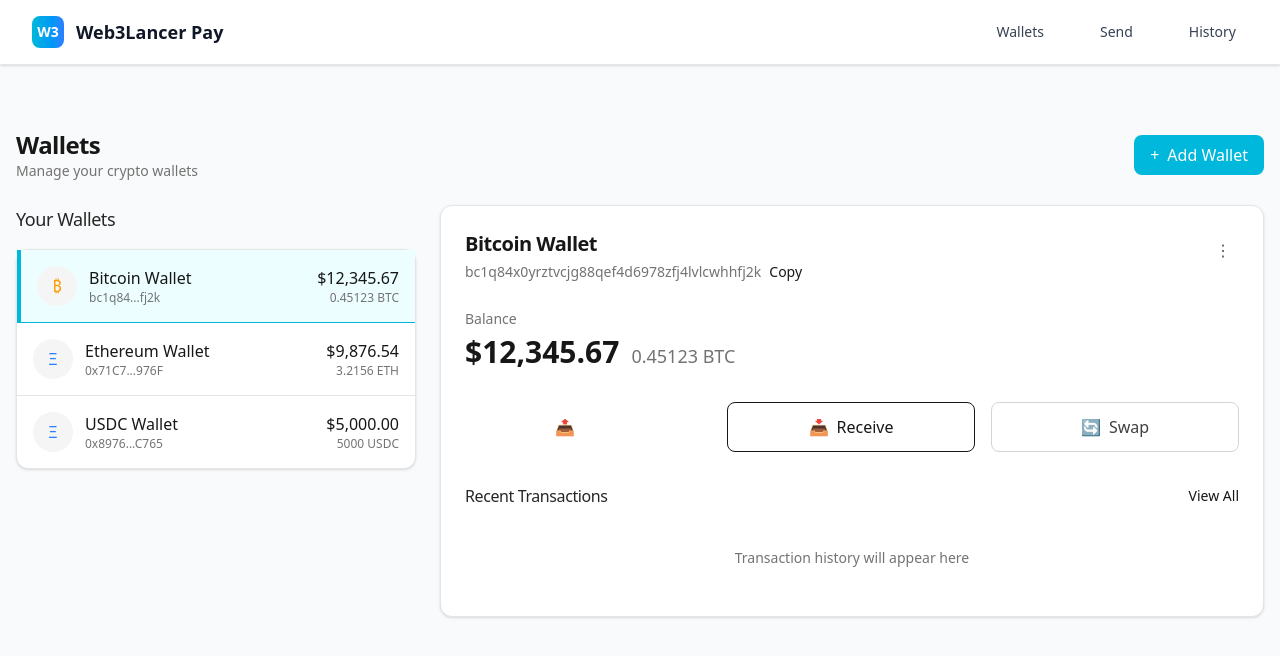
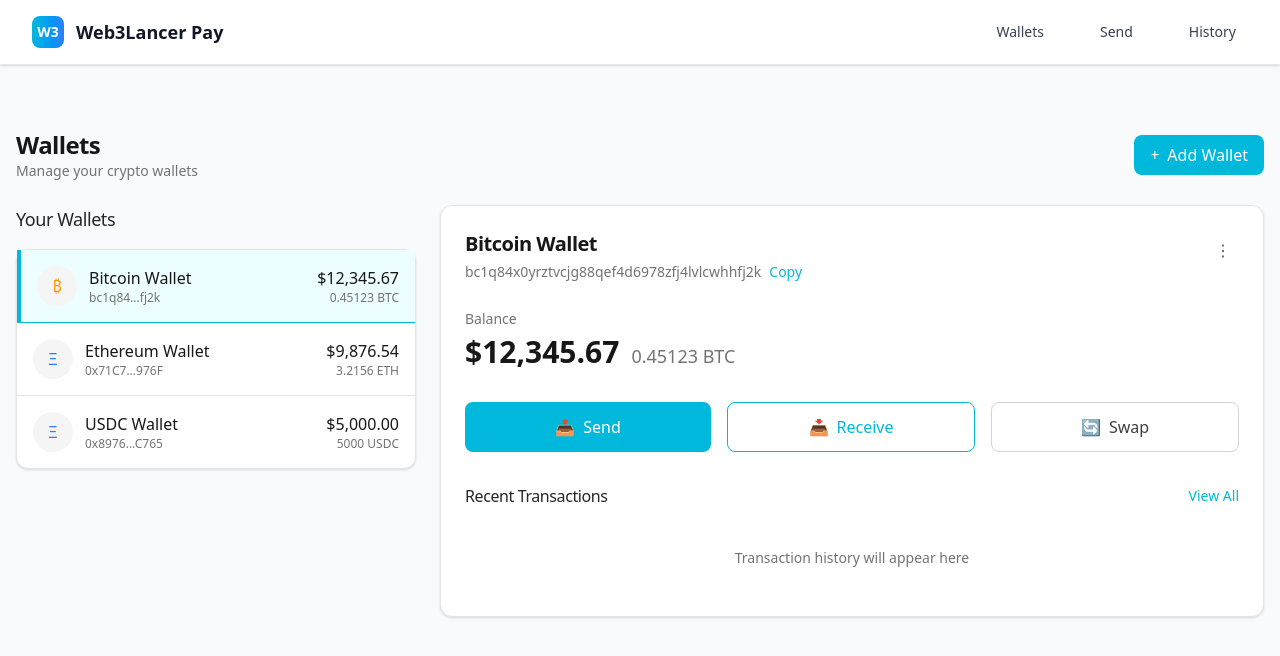
Before and after one commit to web3lancer/pay, a Next.js app: page /wallets in a window 1280 px wide. Shown: the top 656 px of the page. Built offline with nearby package versions, Linux system fonts and the light colour scheme; no server answers.

Commit message:
📆 feat: Update button styles in WalletsClient for improved visual consistency

```diff
--- a/src/app/wallets/WalletsClient.tsx
+++ b/src/app/wallets/WalletsClient.tsx
@@ -173,7 +173,7 @@ export function WalletsClient() {
                     <h2 className="text-xl font-semibold text-neutral-900">{selectedWallet.name}</h2>
                     <div className="flex items-center mt-1">
                       <p className="text-sm text-neutral-500">{selectedWallet.address}</p>
-                      <button className="ml-2 text-primary-500 text-sm hover:text-primary-600">
+                      <button className="ml-2 text-cyan-500 text-sm hover:text-cyan-600">
                         Copy
                       </button>
                     </div>
@@ -201,11 +201,11 @@ export function WalletsClient() {
 
                 {/* Action Buttons */}
                 <div className="flex space-x-4 mb-8">
-                  <button className="flex-1 flex items-center justify-center py-3 bg-primary-500 hover:bg-primary-600 text-white rounded-lg transition-colors">
+                  <button className="flex-1 flex items-center justify-center py-3 bg-cyan-500 hover:bg-cyan-600 text-white rounded-lg transition-colors">
                     <span className="mr-2">📤</span>
                     Send
                   </button>
-                  <button className="flex-1 flex items-center justify-center py-3 bg-white border border-primary-500 text-primary-500 hover:bg-primary-50 rounded-lg transition-colors">
+                  <button className="flex-1 flex items-center justify-center py-3 bg-white border border-cyan-500 text-cyan-500 hover:bg-cyan-50 rounded-lg transition-colors">
                     <span className="mr-2">📥</span>
                     Receive
                   </button>
@@ -219,7 +219,7 @@ export function WalletsClient() {
                 <div>
                   <div className="flex justify-between items-center mb-4">
                     <h3 className="font-medium text-neutral-800">Recent Transactions</h3>
-                    <button className="text-primary-500 text-sm hover:text-primary-600 transition-colors">
+                    <button className="text-cyan-500 text-sm hover:text-cyan-600 transition-colors">
                       View All
                     </button>
                   </div>
```
